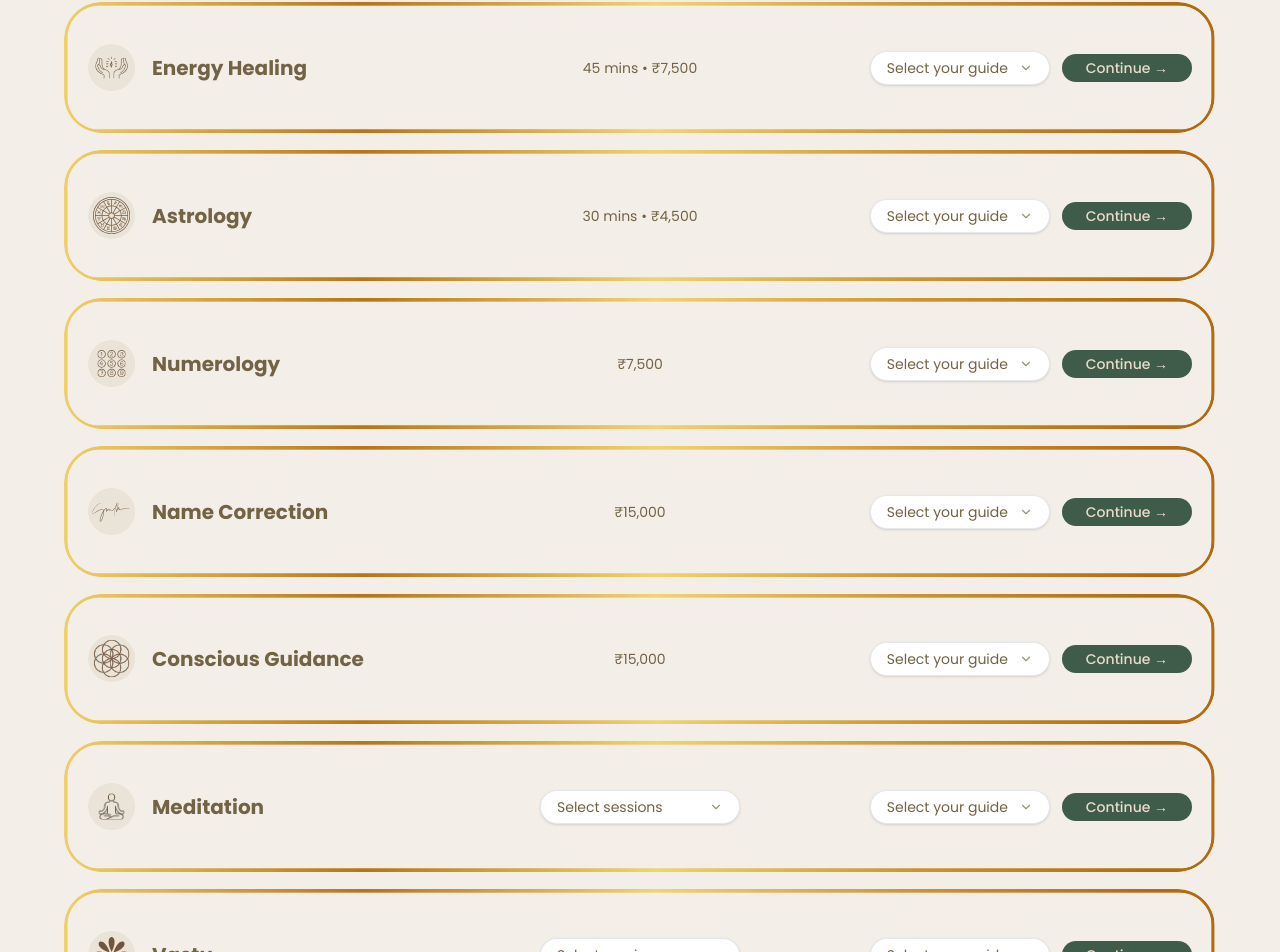
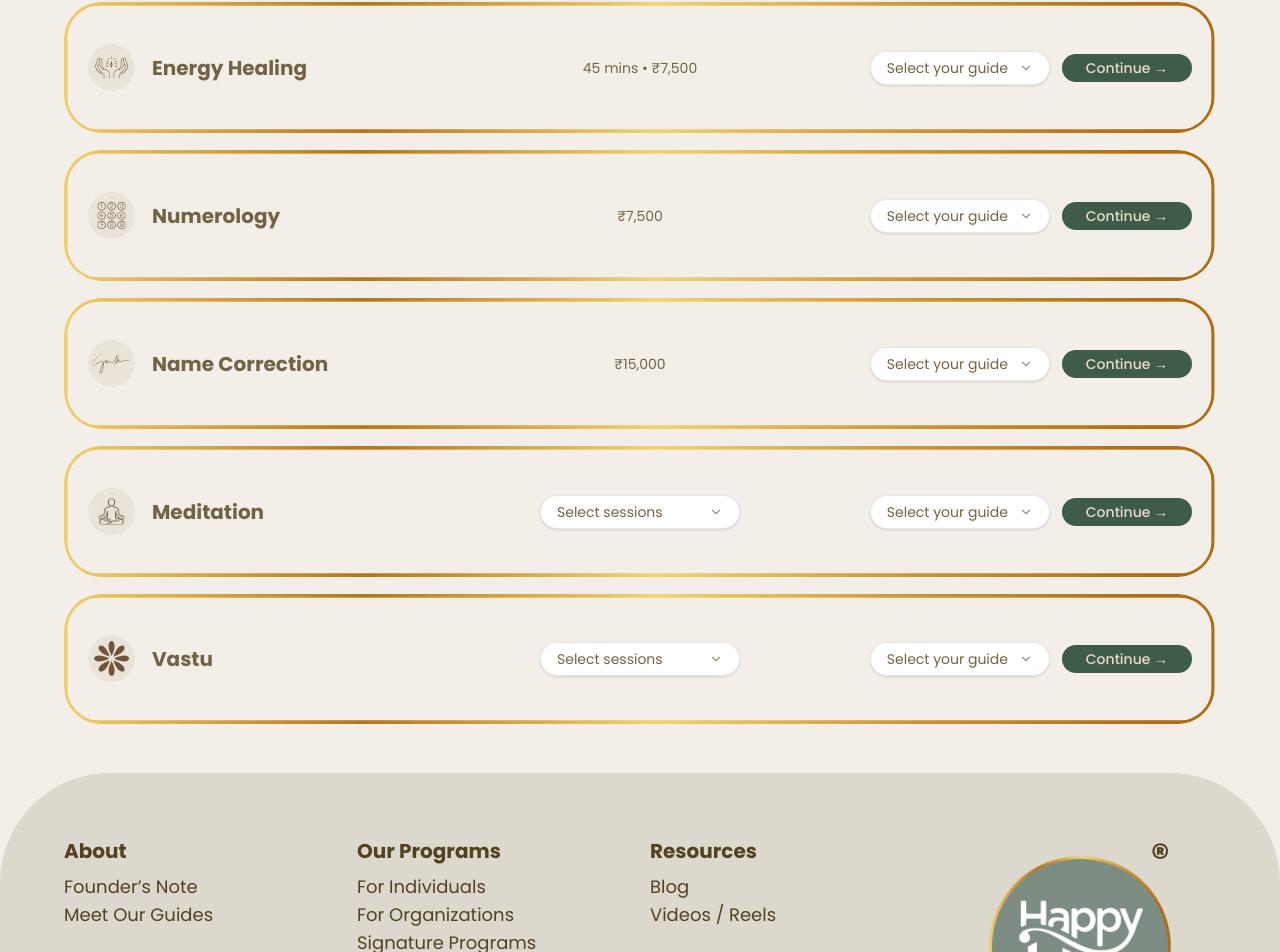
Before and after one commit to zeroday089/Happy-web-wordpress, a Next.js app: page /Payment in a window 1280 px wide. Shown: the part 958-1910 px from the top of the page. Built offline with nearby package versions, Linux system fonts and the light colour scheme.

Commit message:
Remove Pooja and Monika Shankar from guide dropdown options on payment page

```diff
--- a/components/Secure.tsx
+++ b/components/Secure.tsx
@@ -39,12 +39,10 @@ const fadeUp = {
 };
 
 const services = [
-  { name: "Tarot Guidance",     detail: "30 mins • ₹3,000",  img: "/Happy Ho_Payments_Tarot Guidance.svg",       hasSessionSelect: false, guides: ["Jwalant S.", "Nona", "Saachi A.", "Monika S."], sessions: [] },
-  { name: "Energy Healing",     detail: "45 mins • ₹7,500", img: "/Happy Ho_Payments_Energy Healing.svg",       hasSessionSelect: false, guides: ["Pooja", "Nona", "Monika","Pritpal"],                      sessions: [] },
-  { name: "Astrology",          detail: "30 mins • ₹4,500",  img: "/Happy Ho_Payments_Astrology.svg",            hasSessionSelect: false, guides: ["Monika"],                                       sessions: [] },
+  { name: "Tarot Guidance",     detail: "30 mins • ₹3,000",  img: "/Happy Ho_Payments_Tarot Guidance.svg",       hasSessionSelect: false, guides: ["Jwalant S.", "Nona", "Saachi A."], sessions: [] },
+  { name: "Energy Healing",     detail: "45 mins • ₹7,500", img: "/Happy Ho_Payments_Energy Healing.svg",       hasSessionSelect: false, guides: ["Nona", "Pritpal"],                      sessions: [] },
   { name: "Numerology",         detail: "₹7,500",           img: "/Happy Ho_Payments_Numerology.svg",           hasSessionSelect: false, guides: ["Saachi A."],                                    sessions: [] },
   { name: "Name Correction",    detail: "₹15,000",           img: "/Happy Ho_Payments_Name Correction.svg",      hasSessionSelect: false, guides: ["Saachi A."],                                    sessions: [] },
-  { name: "Conscious Guidance", detail: "₹15,000",           img: "/Happy Ho_Payments_Conscious Guidance.svg",   hasSessionSelect: false, guides: ["Pooja"],                                        sessions: [] },
   { name: "Meditation",         detail: "",                  img: "/Happy Ho_Payments_Meditation.svg",           hasSessionSelect: true,  guides: ["Jwalant S."],                                   sessions: ["Single Session: ₹5,000", "5 Sessions: ₹25,000", "10 Sessions: ₹45,000"] },
   { name: "Vastu",              detail: "",                  img: "/Happy Ho_Payments_Vastu.svg",                hasSessionSelect: true,  guides: ["Saachi A."],                                    sessions: ["Site Visit: ₹11,000", "Detailed Report: ₹40,000"] },
 ];
```
